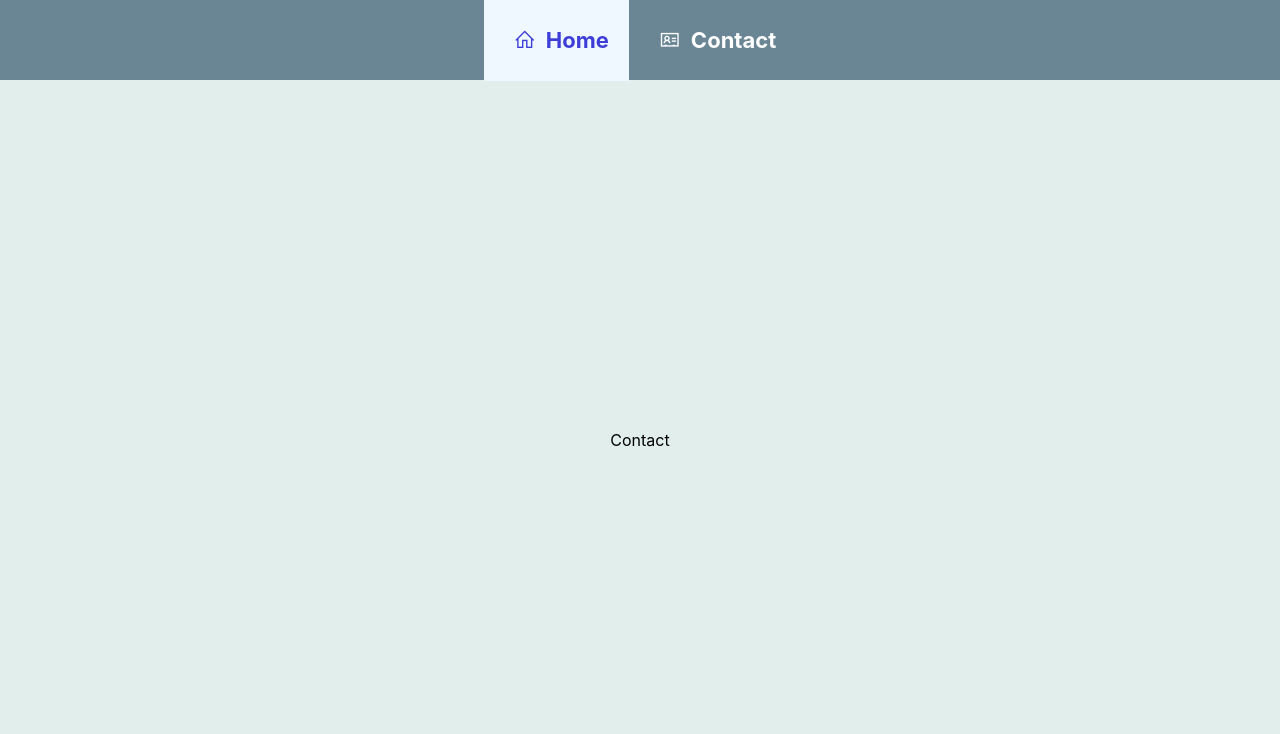
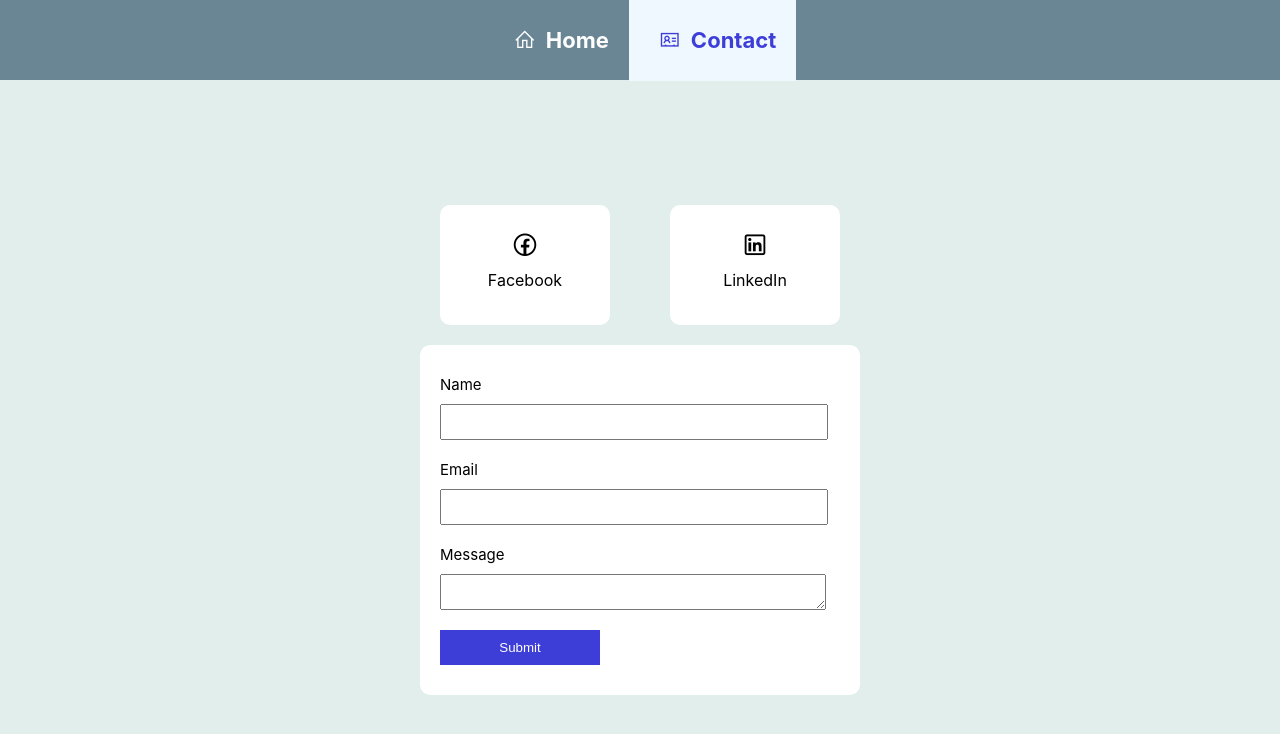
Before and after one commit to pesto-students/p3-shashank-HarshitPatel95, a React (Create React App) app in the folder Week-10/url-shortener/: page /Contact in a window 1280 px wide. Shown: the top 734 px of the page. Built offline with nearby package versions, Linux system fonts and the light colour scheme.

Commit message:
contact page

```diff
--- a/Week-10/url-shortener/src/App.css
+++ b/Week-10/url-shortener/src/App.css
@@ -4,9 +4,9 @@
   --white-color: #ffffff;
   --palatinate-blue-color: #3d3dd7;
   --alice-blue-color: #f0f8ff;
-  --small-font: 10px;
+  --extra-large-font: 30px;
+  --large-font: 22px;
   --medium-font: 15px;
-  --large-font: 22px;
 }
 
 .App {
@@ -63,3 +63,94 @@
   flex-direction: column;
   justify-content: center;
 }
+
+.App .page-content .form-container {
+  display: flex;
+  flex-direction: row;
+  justify-content: center;
+  align-items: flex-start;
+}
+
+.App .page-content .form-container form {
+  display: flex;
+  flex-direction: column;
+  flex-wrap: nowrap;
+  align-items: flex-start;
+  width: 400px;
+  padding: 20px;
+  background-color: var(--white-color);
+  border-radius: 10px;
+}
+
+.App .page-content .form-container label {
+  margin: 10px 0px 0px 0px;
+  font-size: var(--medium-font);
+}
+
+.App .page-content .form-container input,
+.App .page-content .form-container textarea {
+  margin: 10px 0px;
+  width: 95%;
+}
+
+.App .page-content .form-container input {
+  height: 30px;
+}
+
+.App .page-content .form-container .btnsubmit {
+  margin: 10px 0px;
+  width: 40%;
+  height: 35px;
+  background-color: var(--palatinate-blue-color);
+  color: var(--white-color);
+  border: none;
+  cursor: pointer;
+}
+
+.App .page-content .card-container {
+  display: flex;
+  flex-direction: row;
+  justify-content: center;
+  align-items: flex-start;
+}
+
+.App .page-content .card-container .cards {
+  display: flex;
+  flex-direction: row;
+  justify-content: space-between;
+  align-items: center;
+  width: 400px;
+  padding: 20px;
+}
+
+.App .page-content .card-container .cards .card {
+  padding: 25px;
+  background-color: var(--white-color);
+  border-radius: 10px;
+  width: 30%;
+  cursor: pointer;
+}
+
+.App .page-content .card-container .cards .card i {
+  font-size: var(--extra-large-font);
+}
+
+.App .page-content .card-container .cards .card p {
+  padding: 5px;
+  margin: 5px;
+}
+
+@media (max-width: 450px) {
+  .App .page-content .card-container .cards {
+    display: flex;
+    flex-direction: column;
+  }
+  .App .page-content .card-container .cards .card {
+    margin-top: 10px;
+    width: 80%;
+  }
+
+  .App .page-content .form-container form {
+    width: 80%;
+  }
+}
--- a/Week-10/url-shortener/src/App.js
+++ b/Week-10/url-shortener/src/App.js
@@ -1,11 +1,19 @@
 import "./App.css";
-import { Link, Routes, Route } from "react-router-dom";
+import { Link, Routes, Route, useLocation } from "react-router-dom";
 import Home from "./pages/Home";
 import Contact from "./pages/Contact";
 import React, { useState } from "react";
 
 function App() {
-  const [activeTab, setActiveTab] = useState("home");
+  const location = useLocation();
+  let currentPage = "";
+  if (location.pathname === "/Contact") {
+    currentPage = "contact";
+  } else {
+    currentPage = "home";
+  }
+  const [activeTab, setActiveTab] = useState(currentPage);
+
   return (
     <div className="App">
       <nav className="navbar">
--- /dev/null
+++ b/Week-10/url-shortener/src/components/Card.js
@@ -0,0 +1,10 @@
+const Card = (props) => {
+  return (
+    <div className="card">
+      <i className={props.icon}></i>
+      <p>{props.title}</p>
+    </div>
+  );
+};
+
+export default Card;
--- /dev/null
+++ b/Week-10/url-shortener/src/components/ContactCard.js
@@ -0,0 +1,12 @@
+import Card from "./Card";
+
+const ContactCard = () => {
+  return (
+    <div className="cards">
+      <Card title="Facebook" icon="lab la-facebook" />
+      <Card title="LinkedIn" icon="lab la-linkedin" />
+    </div>
+  );
+};
+
+export default ContactCard;
--- /dev/null
+++ b/Week-10/url-shortener/src/components/ContactForm.js
@@ -0,0 +1,43 @@
+import React, { useRef } from "react";
+
+const ContactForm = () => {
+  const nameRef = useRef();
+  const emailRef = useRef();
+  const msgRef = useRef();
+
+  const handleSubmit = async (e) => {
+    e.preventDefault();
+
+    if (nameRef.current.value === "") {
+      alert("Name can't be blank.");
+      nameRef.current.focus();
+      return;
+    }
+    if (emailRef.current.value === "") {
+      alert("Email can't be blank.");
+      emailRef.current.focus();
+      return;
+    }
+
+    alert("Thank you for contacting us!");
+    nameRef.current.value = "";
+    emailRef.current.value = "";
+    msgRef.current.value = "";
+  };
+
+  return (
+    <>
+      <form onSubmit={handleSubmit}>
+        <label>Name</label>
+        <input type="text" ref={nameRef} />
+        <label>Email</label>
+        <input type="email" ref={emailRef} />
+        <label>Message</label>
+        <textarea ref={msgRef}></textarea>
+        <button className="btnsubmit">Submit</button>
+      </form>
+    </>
+  );
+};
+
+export default ContactForm;
--- a/Week-10/url-shortener/src/pages/Contact.js
+++ b/Week-10/url-shortener/src/pages/Contact.js
@@ -1,5 +1,17 @@
+import ContactForm from "../components/ContactForm";
+import ContactCard from "../components/ContactCard";
+
 const Contact = () => {
-  return <div className="page-content">Contact</div>;
+  return (
+    <div className="page-content">
+      <div className="card-container">
+        <ContactCard />
+      </div>
+      <div className="form-container">
+        <ContactForm />
+      </div>
+    </div>
+  );
 };
 
 export default Contact;
```
